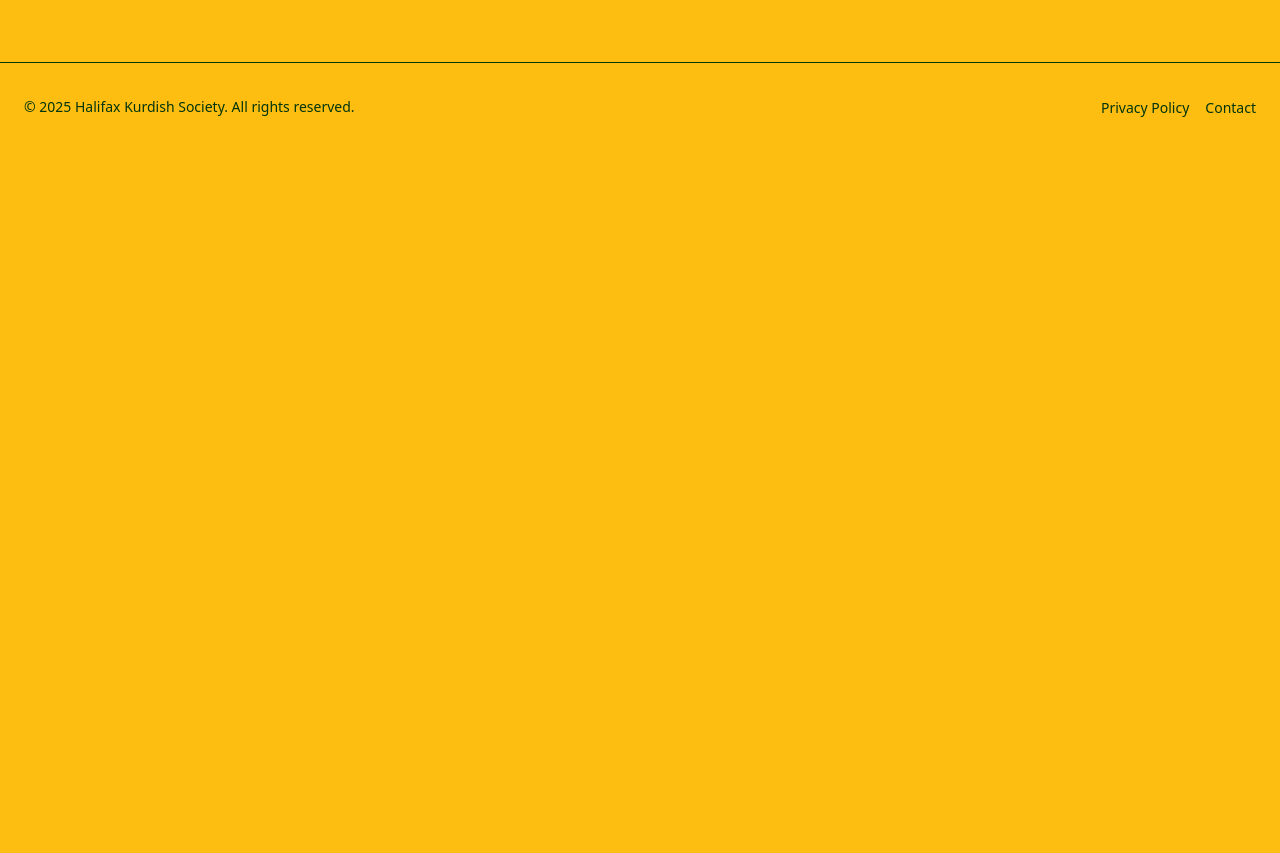
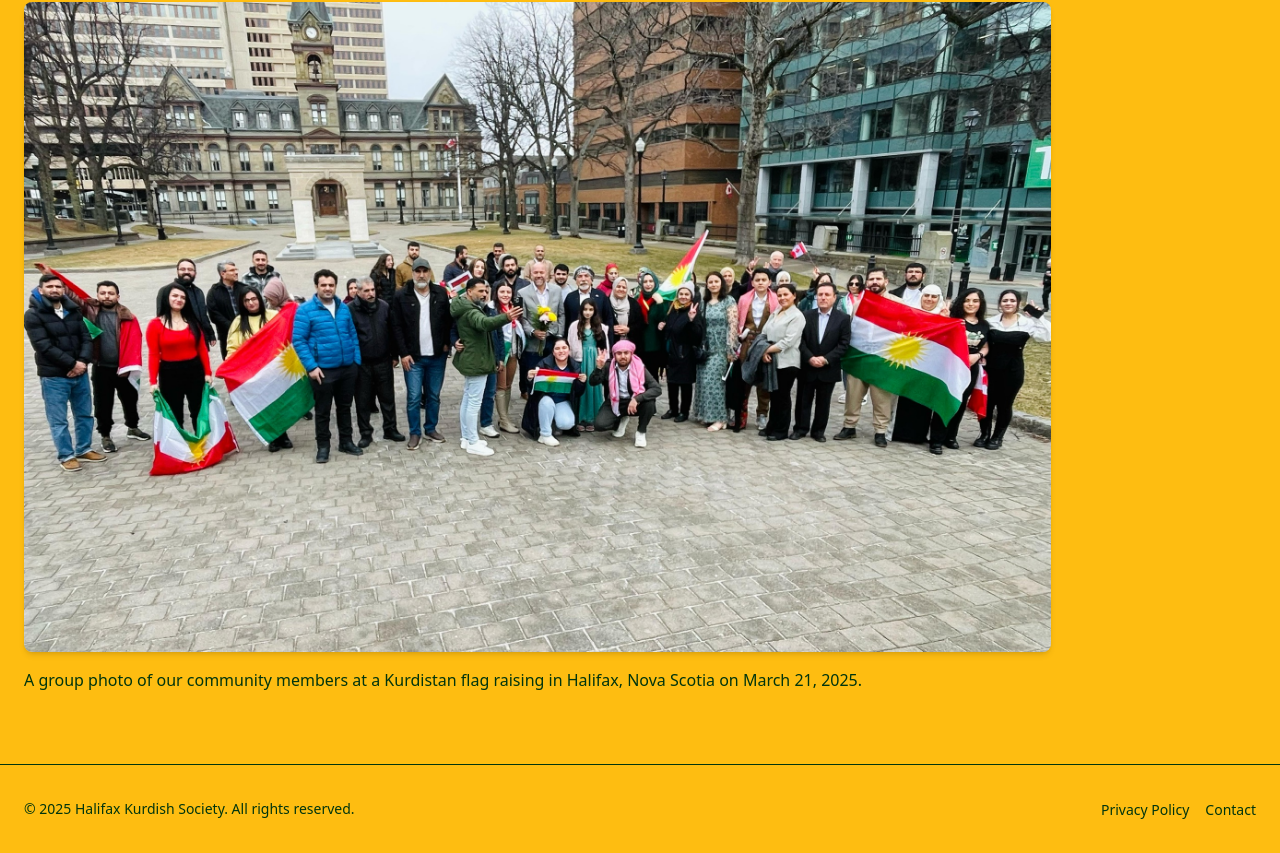
Before and after one commit to ali-alhusseini/halifax-kurdish, a React (Vite) app: page /about in a window 1280 px wide. Shown: the part 379-1232 px from the top of the page. Before the commit the page ends 800 px from the top, so only its background shows below. Built offline with nearby package versions, Linux system fonts and the light colour scheme.

Commit message:
Add community image to about page

```diff
--- a/src/locales/en.json
+++ b/src/locales/en.json
@@ -16,7 +16,8 @@
   "about": {
     "title": "About Us",
     "shortDescription": "The Halifax Kurdish Society is a community-driven organization dedicated to promoting Kurdish culture, language, and unity in Halifax. Through cultural events, education, and collaboration, we aim to strengthen the Kurdish presence in Nova Scotia.",
-    "longDescription": "The Halifax Kurdish Society is a community-driven organization dedicated to promoting Kurdish culture, language, and unity in Halifax. Through cultural events, education, and collaboration, we aim to strengthen the Kurdish presence in Nova Scotia. Our mission is to create a vibrant community that celebrates our heritage and fosters connections among Kurds and friends of the Kurdish culture. We believe in the power of culture to bring people together and create a sense of belonging."
+    "longDescription": "The Halifax Kurdish Society is a community-driven organization dedicated to promoting Kurdish culture, language, and unity in Halifax. Through cultural events, education, and collaboration, we aim to strengthen the Kurdish presence in Nova Scotia. Our mission is to create a vibrant community that celebrates our heritage and fosters connections among Kurds and friends of the Kurdish culture. We believe in the power of culture to bring people together and create a sense of belonging.",
+    "imageCaption": "A group photo of our community members at a Kurdistan flag raising in Halifax, Nova Scotia on March 21, 2025."
   },
   "navigationCardsTitle": "Learn more about our society.",
   "cardTitles": {
--- a/src/pages/About.jsx
+++ b/src/pages/About.jsx
@@ -1,4 +1,5 @@
 import { useTranslation } from "react-i18next";
+import flagRaisingImage from "../assets/flag-raising.jpg";
 
 export default function About() {
     const { t } = useTranslation();
@@ -7,6 +8,14 @@ export default function About() {
         <section className="p-6 mx-auto">
             <h1 className="text-3xl md:text-5xl font-bold mb-4">{t("about.title")}</h1>
             <p className="mb-3 text-2xl md:text-3xl">{t("about.longDescription")}</p>
+            <div className="mt-6 flex flex-col">
+                <img
+                    src={flagRaisingImage}
+                    alt="Flag Raising"
+                    className="w-full md:w-5/6 h-auto rounded-lg shadow-md transition-transform duration-300 hover:scale-101"
+                />
+                <p className="text-base mt-4">{t("about.imageCaption")}</p>
+            </div>
         </section>
     )
 }
```
Also changed, not shown: src/assets/flag-raising.jpg (added).
